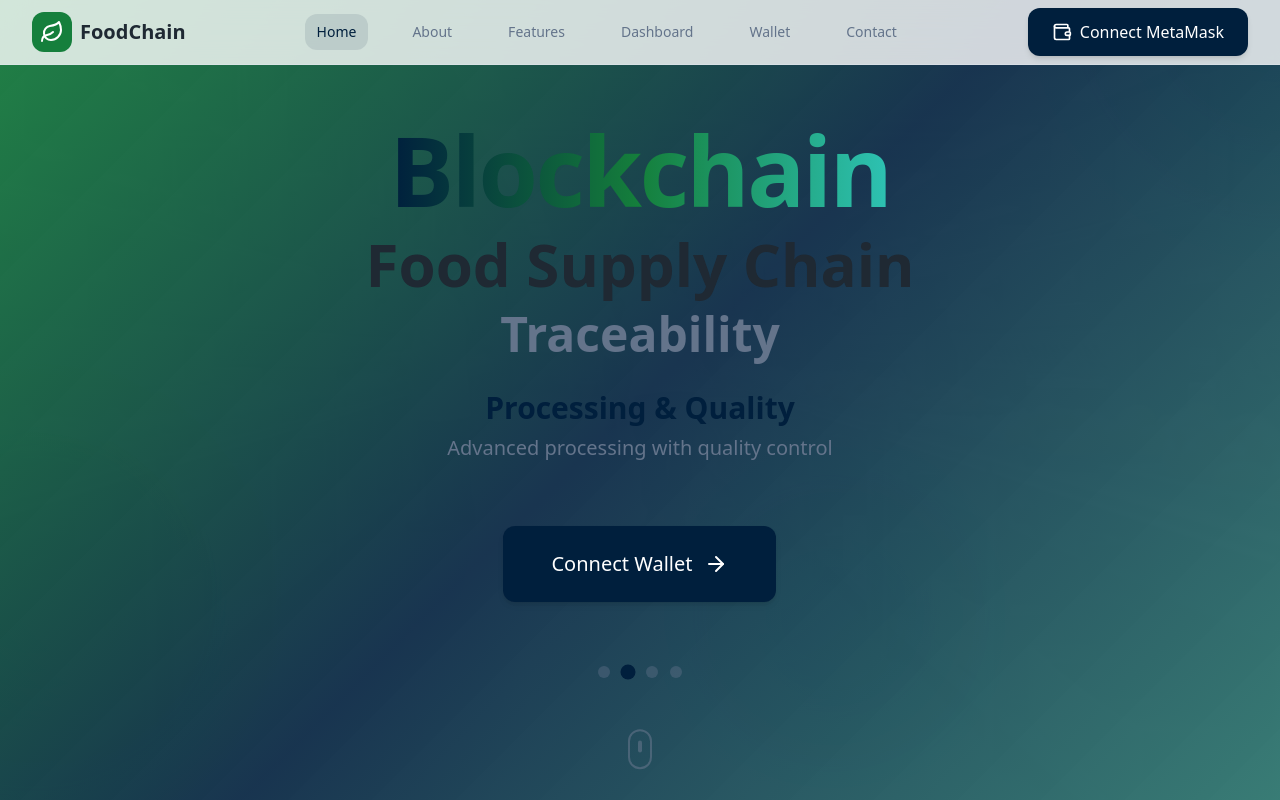
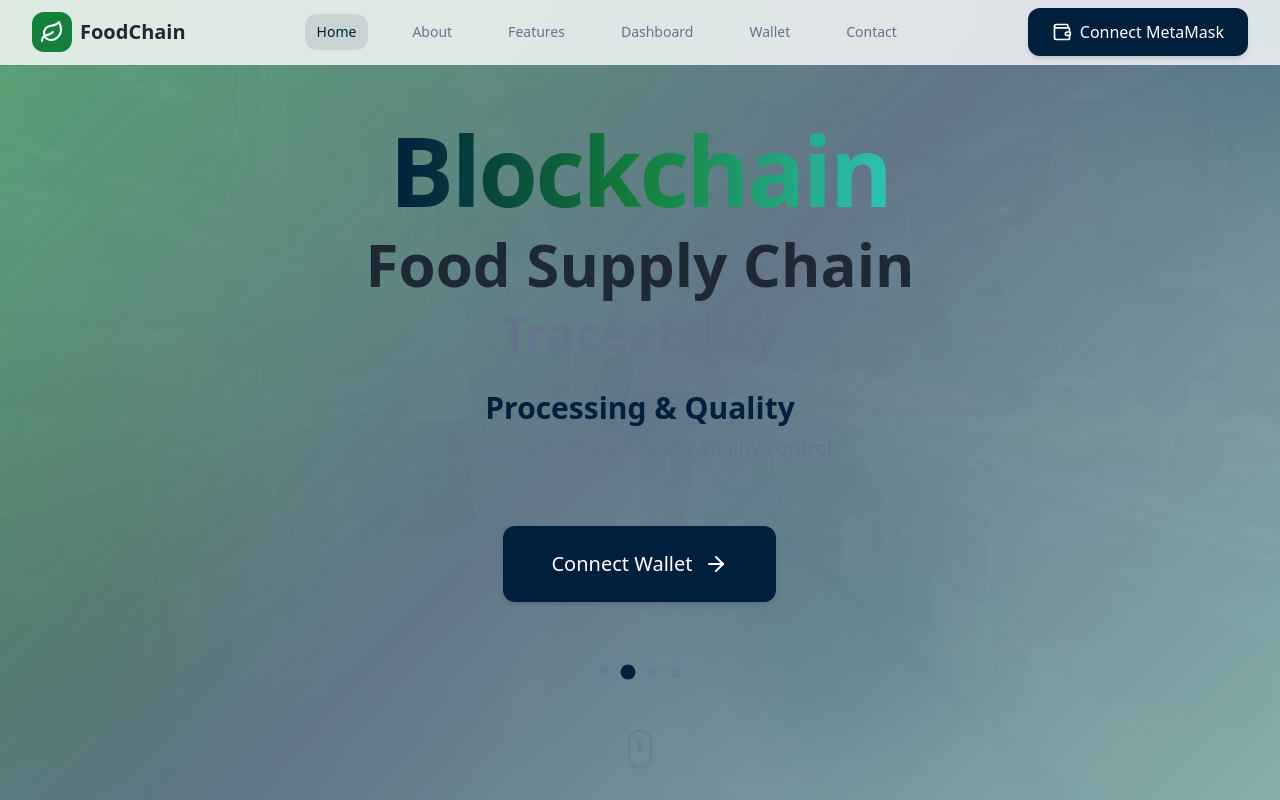
Before and after one commit to madhan175/tracechain-flow, a React (Vite) app: page / in a window 1280 px wide. Shown: the top 800 px of the page. Built offline with nearby package versions, Linux system fonts and the light colour scheme.

Commit message:
Fix: Image display issue
Corrected image visibility on the landing page.

```diff
--- a/src/pages/Home.tsx
+++ b/src/pages/Home.tsx
@@ -102,15 +102,15 @@ const Home: React.FC = () => {
           />
         </AnimatePresence>
 
-        {/* Enhanced Dark Overlay with Dynamic Gradient */}
+        {/* Enhanced Dark Overlay with Dynamic Gradient - Reduced opacity for better image visibility */}
         <motion.div
           className="absolute inset-0"
           animate={{
             background: [
-              "linear-gradient(135deg, hsl(210 24% 8% / 0.95), hsl(210 100% 12% / 0.9), hsl(174 62% 25% / 0.85))",
-              "linear-gradient(135deg, hsl(174 62% 25% / 0.95), hsl(142 72% 29% / 0.9), hsl(210 24% 8% / 0.85))",
-              "linear-gradient(135deg, hsl(142 72% 29% / 0.95), hsl(210 100% 12% / 0.9), hsl(174 62% 25% / 0.85))",
-              "linear-gradient(135deg, hsl(210 24% 8% / 0.95), hsl(210 100% 12% / 0.9), hsl(174 62% 25% / 0.85))"
+              "linear-gradient(135deg, hsl(210 24% 8% / 0.7), hsl(210 100% 12% / 0.6), hsl(174 62% 25% / 0.5))",
+              "linear-gradient(135deg, hsl(174 62% 25% / 0.7), hsl(142 72% 29% / 0.6), hsl(210 24% 8% / 0.5))",
+              "linear-gradient(135deg, hsl(142 72% 29% / 0.7), hsl(210 100% 12% / 0.6), hsl(174 62% 25% / 0.5))",
+              "linear-gradient(135deg, hsl(210 24% 8% / 0.7), hsl(210 100% 12% / 0.6), hsl(174 62% 25% / 0.5))"
             ]
           }}
           transition={{
```
